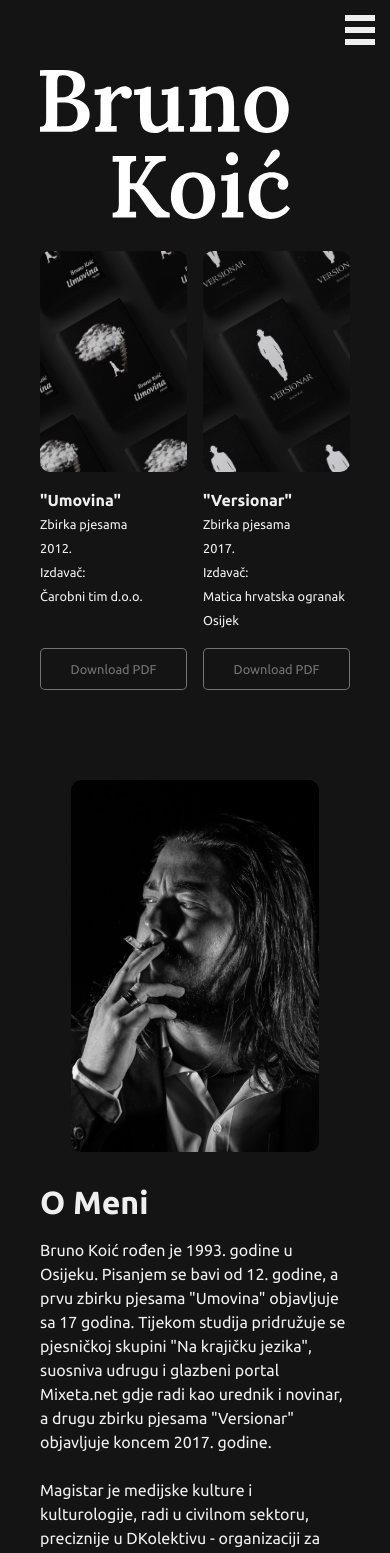
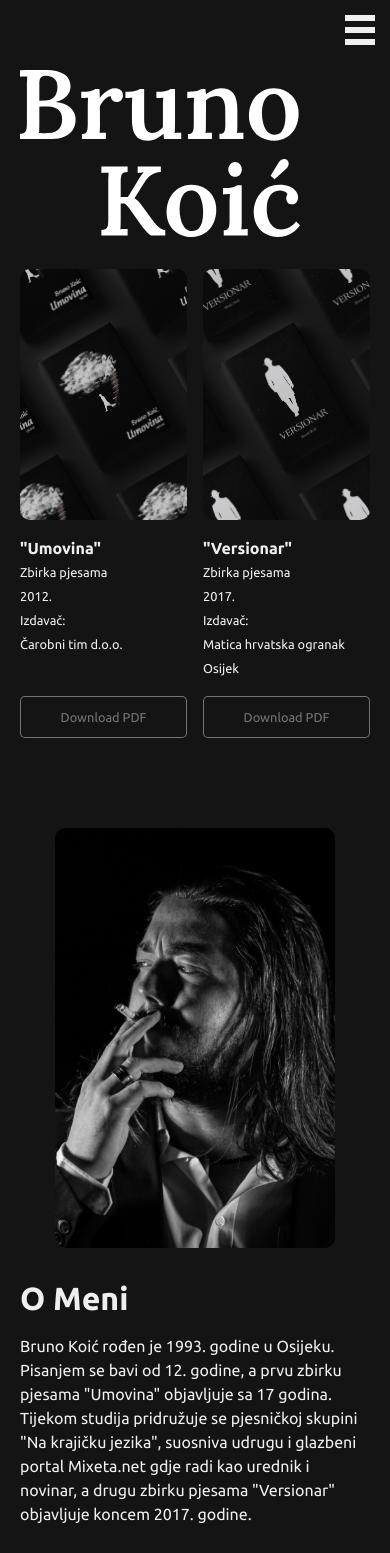
Before and after one commit to robrobac/bruno-koic, a React (Create React App) app: page / in a window 390 px wide. Shown: the top 1553 px of the page. Built offline with nearby package versions, Linux system fonts and the light colour scheme.

Commit message:
side padding decreased on mobile devices, responsivness down to Galaxy Fold 280px wide

```diff
--- a/src/sections/About.scss
+++ b/src/sections/About.scss
@@ -22,6 +22,8 @@
     @media (max-width: 425px) {
         padding-top: 60px;
         padding-bottom: 30px;
+        padding-left: 20px;
+        padding-right: 20px;
     }
 
     .about-content {
--- a/src/sections/Home.scss
+++ b/src/sections/Home.scss
@@ -16,8 +16,9 @@
     @media (max-width: 425px) {
         padding-top: 70px;
         padding-bottom: 30px;
+        padding-left: 20px;
+        padding-right: 20px;
     }
-
 
     .title {
         flex: 3;
@@ -31,6 +32,11 @@
 
             @media (max-width: 694px) {
                 width: 80%;
+            }
+
+            @media (max-width: 320px) {
+                margin: auto;
+                min-width: 100px;
             }
         }
     }
@@ -46,10 +52,18 @@
             flex-direction: column;
             gap: 1rem;
 
-
+            h3 {
+                @media (max-width: 316px) {
+                    font-size: 0.9rem;
+                }
+            }
 
             p {
                 font-size: 0.8rem;
+
+                @media (max-width: 316px) {
+                    font-size: 0.7rem;
+                }
             }
 
             br {
@@ -67,8 +81,20 @@
                     display: inline;
                 }
 
-                @media (max-width: 318px) {
+                // @media (max-width: 319px) {
+                //     display: none;
+                // }
+
+                @media (max-width: 316px) {
+                    display: inline;
+                }
+
+                @media (max-width: 252px) {
                     display: none;
+                }
+
+                @media (max-width: 233px) {
+                    display: inline;
                 }
             }
 
@@ -79,6 +105,10 @@
 
                 @media (max-width: 415px) {
                     min-width: 100px;
+                }
+
+                @media (max-width: 316px) {
+                    min-width: 50px;
                 }
 
             }
--- a/src/sections/Projects.scss
+++ b/src/sections/Projects.scss
@@ -15,6 +15,8 @@
     @media (max-width: 425px) {
         padding-top: 70px;
         padding-bottom: 60px;
+        padding-left: 20px;
+        padding-right: 20px;
     }
 
     h2 {
```
